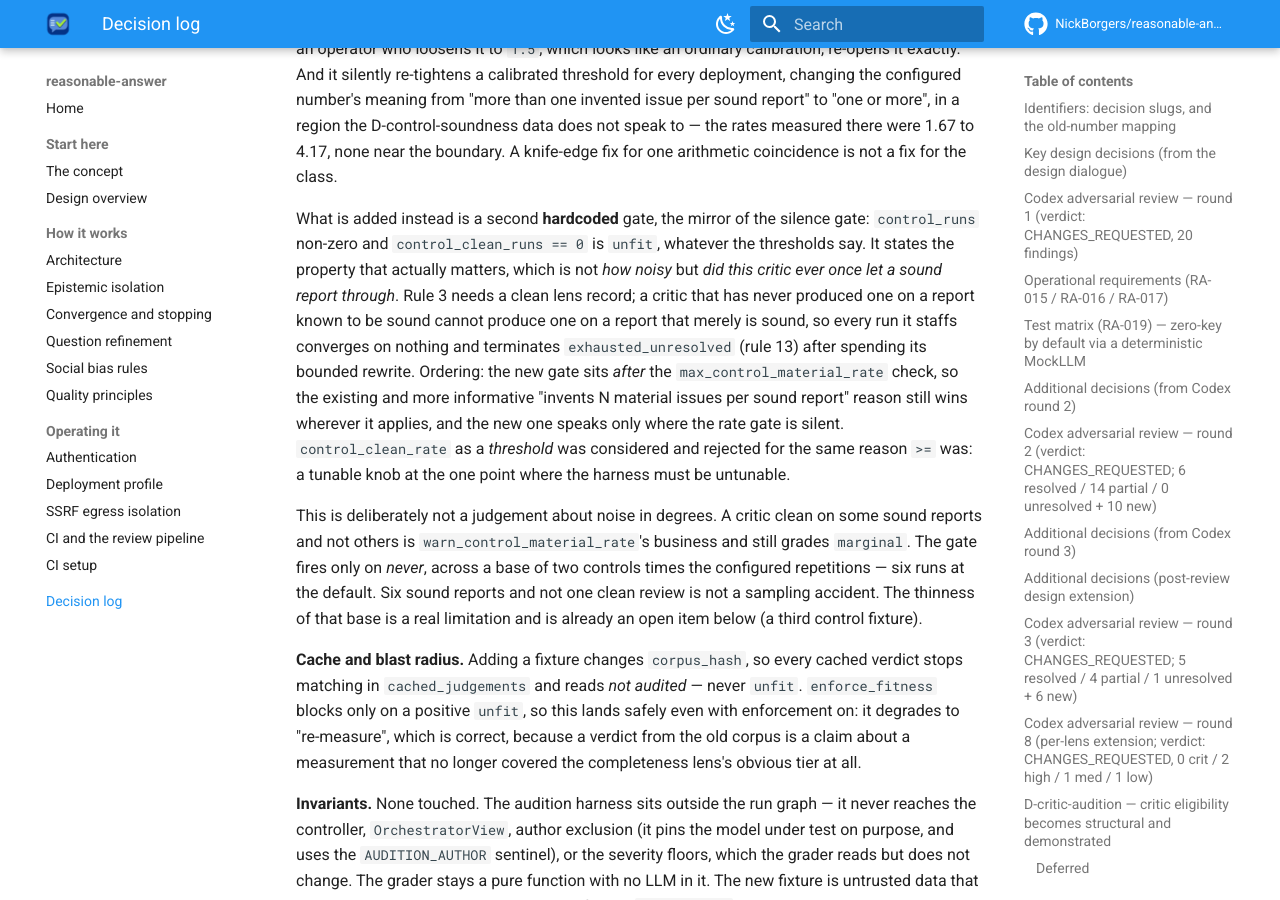
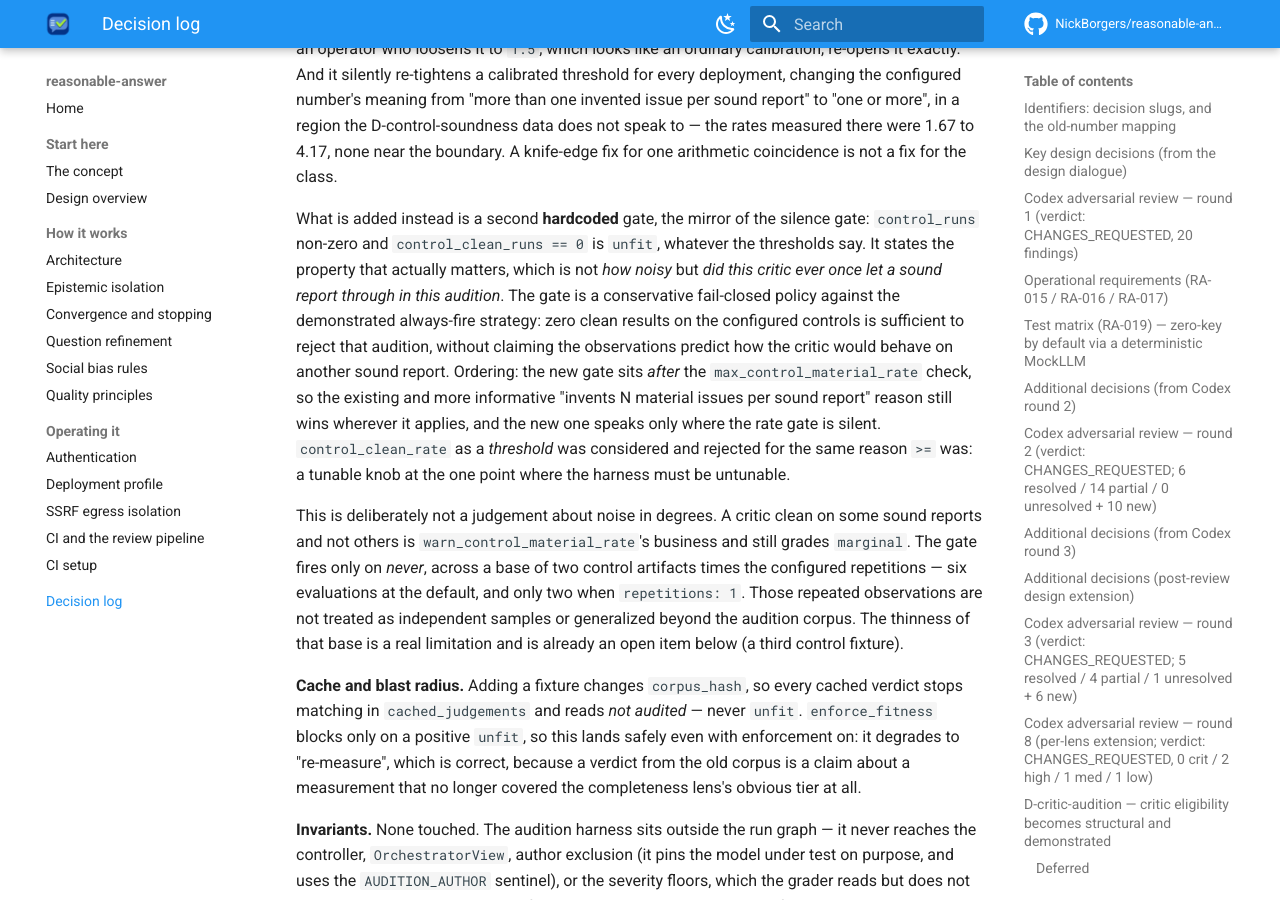
Before and after one commit to NickBorgers/reasonable-answer, an MkDocs documentation site: the page built from docs/decisions.md, in a window 1280 px wide and 900 px high, scrolled down 82915 px. Built offline with MkDocs 1.6.1 and Material for MkDocs 9.7.7, drawn with Linux system fonts in a browser that asks for light colours; comment, search, counter and statistics services are not loaded.

Commit message:
fix: address reviewer findings (cycle 1, cold)
Addressed the sole quality blocker by narrowing D-obvious-per-lens: the never-clean gate is now documented as a conservative fail-closed policy based only on the configured audition controls, with repeated evaluations explicitly not treated as independent or generalized to other sound reports. All 1,051 non-live tests and Ruff pass.

Addressed:
  - quality/qual-claim-unsupported-1

```diff
--- a/docs/decisions.md
+++ b/docs/decisions.md
@@ -2756,20 +2756,21 @@ for one arithmetic coincidence is not a fix for the class.
 What is added instead is a second **hardcoded** gate, the mirror of the silence gate: `control_runs`
 non-zero and `control_clean_runs == 0` is `unfit`, whatever the thresholds say. It states the property
 that actually matters, which is not *how noisy* but *did this critic ever once let a sound report
-through*. Rule 3 needs a clean lens record; a critic that has never produced one on a report known to
-be sound cannot produce one on a report that merely is sound, so every run it staffs converges on
-nothing and terminates `exhausted_unresolved` (rule 13) after spending its bounded rewrite. Ordering:
-the new gate sits *after* the `max_control_material_rate` check, so the existing and more informative
-"invents N material issues per sound report" reason still wins wherever it applies, and the new one
-speaks only where the rate gate is silent. `control_clean_rate` as a *threshold* was considered and
-rejected for the same reason `>=` was: a tunable knob at the one point where the harness must be
-untunable.
+through in this audition*. The gate is a conservative fail-closed policy against the demonstrated
+always-fire strategy: zero clean results on the configured controls is sufficient to reject that
+audition, without claiming the observations predict how the critic would behave on another sound
+report. Ordering: the new gate sits *after* the `max_control_material_rate` check, so the existing and
+more informative "invents N material issues per sound report" reason still wins wherever it applies,
+and the new one speaks only where the rate gate is silent. `control_clean_rate` as a *threshold* was
+considered and rejected for the same reason `>=` was: a tunable knob at the one point where the
+harness must be untunable.
 
 This is deliberately not a judgement about noise in degrees. A critic clean on some sound reports and
 not others is `warn_control_material_rate`'s business and still grades `marginal`. The gate fires only
-on *never*, across a base of two controls times the configured repetitions — six runs at the default.
-Six sound reports and not one clean review is not a sampling accident. The thinness of that base is a
-real limitation and is already an open item below (a third control fixture).
+on *never*, across a base of two control artifacts times the configured repetitions — six evaluations
+at the default, and only two when `repetitions: 1`. Those repeated observations are not treated as
+independent samples or generalized beyond the audition corpus. The thinness of that base is a real
+limitation and is already an open item below (a third control fixture).
 
 **Cache and blast radius.** Adding a fixture changes `corpus_hash`, so every cached verdict stops
 matching in `cached_judgements` and reads *not audited* — never `unfit`. `enforce_fitness` blocks only
```
